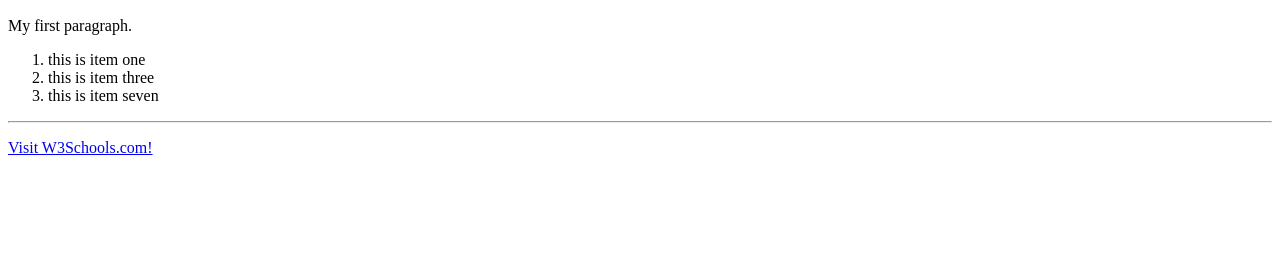
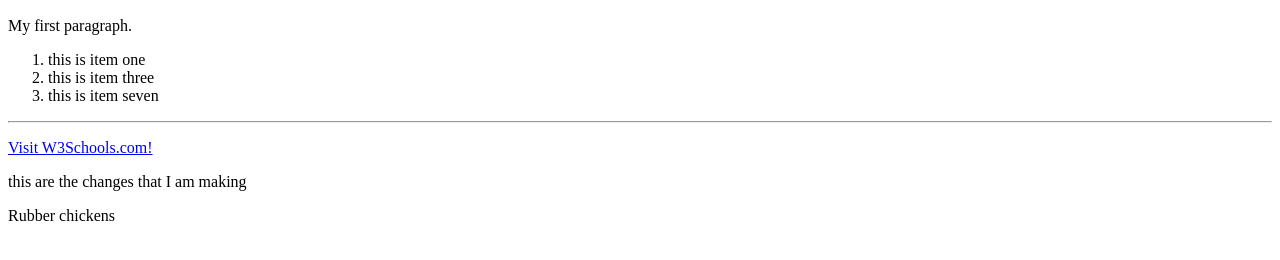
Before and after one commit to Teagueporter/portfolio, a plain HTML site: page index.html in a window 1280 px wide. Shown: the part 110-370 px from the top of the page. Drawn offline with Linux system fonts and the light colour scheme.

Commit message:
Second commit

```diff
--- a/index.html
+++ b/index.html
@@ -14,6 +14,8 @@
         <hr/>
         <p><a href="https://www.w3schools.com/">Visit W3Schools.com!</a></p>
 
+        <p>this are the changes that I am making</p>
+        <p>Rubber chickens</p>
+    </body>
 
-    </body>
 </html>
```
